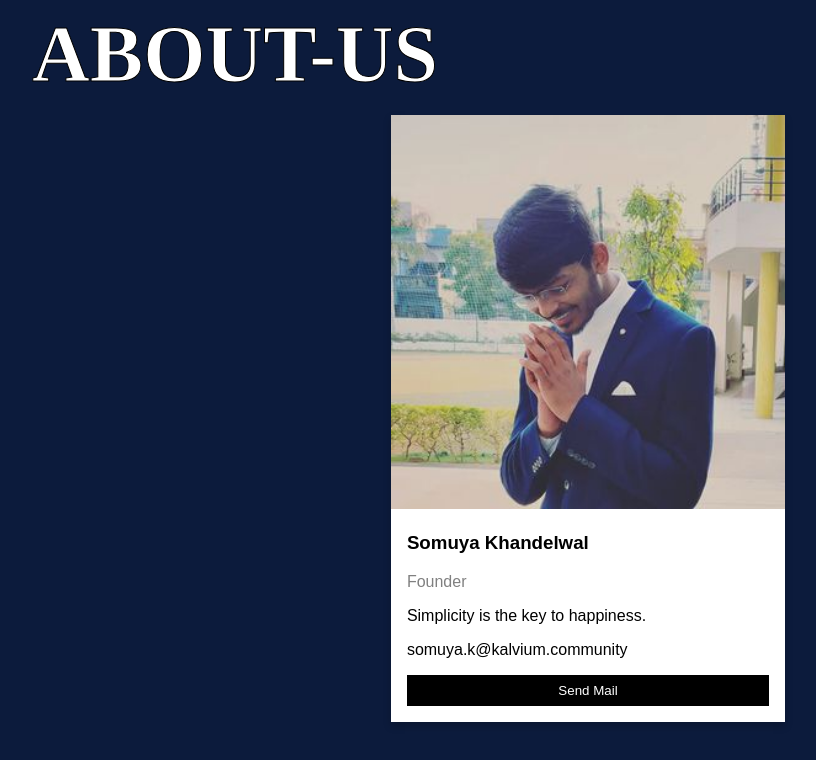
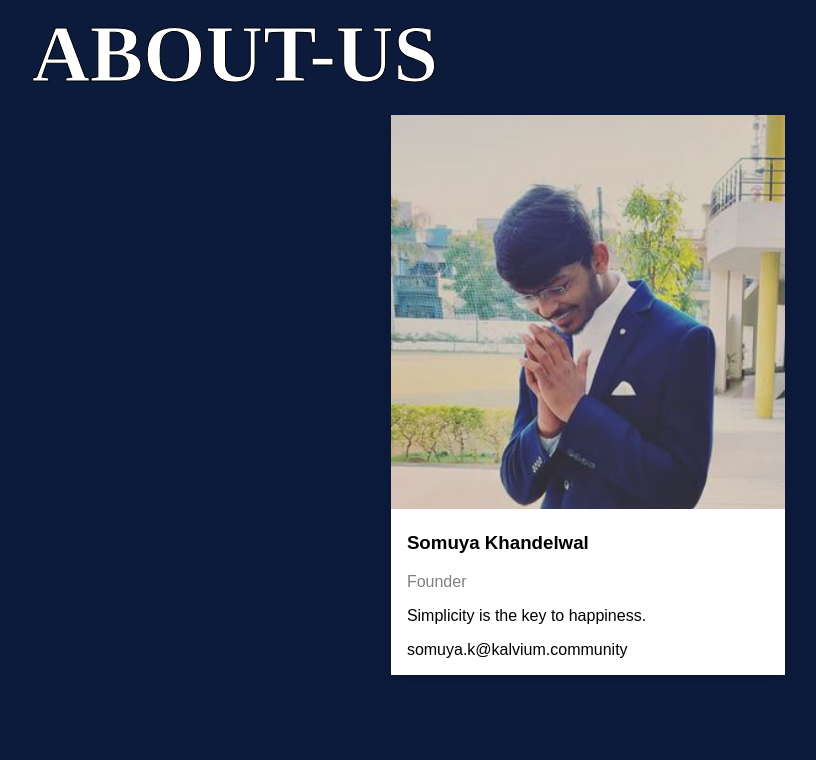
Before and after one commit to somuyakhandelwal/FEWD-CA-2-ChangaaBu, a plain HTML site: page about.html in a window 1280 px wide. Shown: the whole page, without its empty margins (32-848 px from the left). Drawn offline with Linux system fonts and the light colour scheme; a web font is replaced by a local one.

Commit message:
Update about.html

```diff
--- a/about.html
+++ b/about.html
@@ -61,17 +61,6 @@ html {
     gap: 40px;
 }
 
-.button {
-  border: none;
-  outline: 0;
-  display: inline-block;
-  padding: 8px;
-  color: white;
-  background-color: #000;
-  text-align: center;
-  cursor: pointer;
-  width: 100%;
-}
 h1{
     font-size: 80px;
     line-height: 0px;
@@ -82,9 +71,7 @@ h1{
 
 }
 
-.button:hover {
-  background-color: #555;
-}
+
 
 @media screen and (max-width: 650px) {
   .column {
@@ -105,7 +92,6 @@ h1{
         <p class="title">Founder</p>
         <p>Simplicity is the key to happiness.</p>
         <p>somuya.k@kalvium.community</p>
-        <a href="mailto:somuya.k@kalvium.community"><p><button class="button">Send Mail</button></p></a>
       </div>
     </div>
   </div>
```
